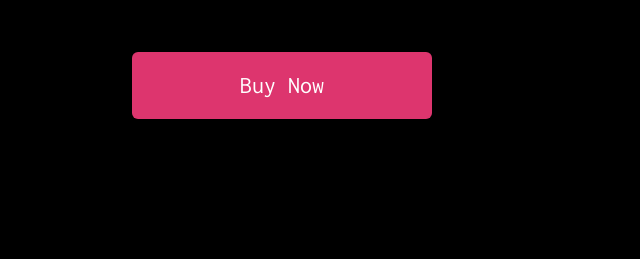
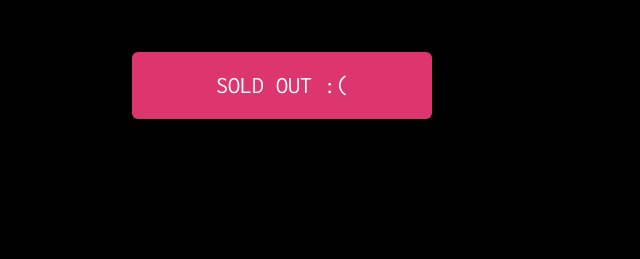
Before and after one commit to bill-he/bill-he.github.io, a plain HTML site: page index.html in a window 1280 px wide. Shown: the part 418-677 px from the top of the page, 356-996 px from the left. Drawn offline with Linux system fonts and the light colour scheme.

Commit message:
changed 'Buy Now' Button to 'Sold Out'

```diff
--- a/index.html
+++ b/index.html
@@ -93,7 +93,7 @@ var trackOutboundLink = function(url) {
 							<div class="display-tc js-fullheight animate-box" data-animate-effect="fadeIn">
 								<h1>Squirrels Without Morality</h1>
 								<h2>A mock interview game for pre-professional teens. </h2>
-								<p><a class="btn btn-primary btn-lg btn-demo" href="https://docs.google.com/forms/d/e/1FAIpQLSekcUnIAJAfDVg1IUuuiZimOG6ps6eZO0gXaLa2p2ToerrsCQ/viewform" onclick="trackOutboundLink('https://docs.google.com/forms/d/e/1FAIpQLSekcUnIAJAfDVg1IUuuiZimOG6ps6eZO0gXaLa2p2ToerrsCQ/viewform'); return true;"></i> Buy Now</a>
+								<p><a class="btn btn-primary btn-lg btn-demo" href="https://docs.google.com/forms/d/e/1FAIpQLSekcUnIAJAfDVg1IUuuiZimOG6ps6eZO0gXaLa2p2ToerrsCQ/viewform" onclick="trackOutboundLink('https://docs.google.com/forms/d/e/1FAIpQLSekcUnIAJAfDVg1IUuuiZimOG6ps6eZO0gXaLa2p2ToerrsCQ/viewform'); return true;"></i> SOLD OUT :(</a>
 								</div>
 							</div>
 						</div>
```
